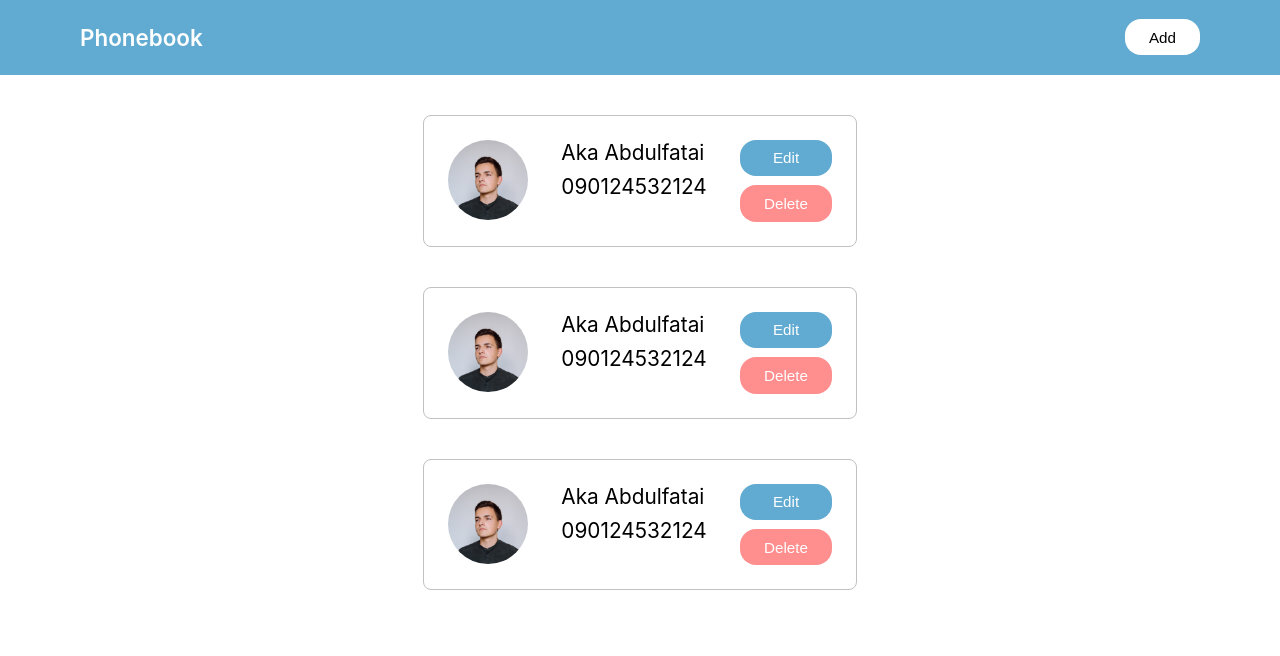
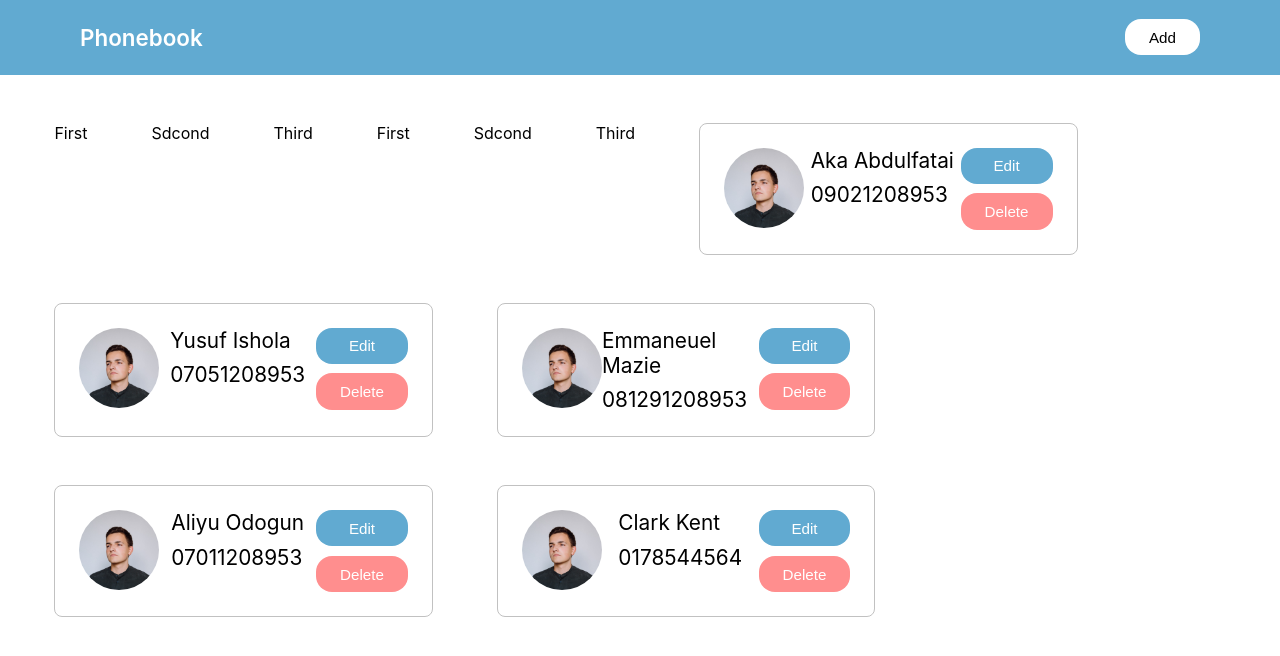
Before and after one commit to abdulfataiaka/phonebook, a React (Create React App) app: page / in a window 1280 px wide. Shown: the top 656 px of the page. Built offline with nearby package versions, Linux system fonts and the light colour scheme.

Commit message:
add contacts mocks file

```diff
--- a/src/components/Contact/index.js
+++ b/src/components/Contact/index.js
@@ -1,13 +1,12 @@
 import './styles.css';
-import AvatarImage from '../../images/avatar.jpeg';
 
-const Contact = () => {
+const Contact = (props) => {
     return (
         <div className="contact">
-            <img src={AvatarImage} alt="avatar" />
+            <img src={props.image} alt="avatar" />
             <div className="info">
-                <span>Aka Abdulfatai</span>
-                <span>090124532124</span>
+                <span>{props.name}</span>
+                <span>{props.phone}</span>
             </div>
             <div className="buttons">
                 <button>Edit</button>
--- a/src/components/Contact/styles.css
+++ b/src/components/Contact/styles.css
@@ -1,11 +1,9 @@
 .contact {
     display: flex;
-    width: 30%;
-    justify-content: space-between;
-    margin: 2.5rem auto 0;
     padding: 1.5rem;
     border-radius: 0.5rem;
     border: 0.1rem solid #C1C1C1;
+    justify-content: space-between;
 }
 
 .contact img {
--- a/src/components/ContactsPage/index.js
+++ b/src/components/ContactsPage/index.js
@@ -1,13 +1,38 @@
+import './styles.css';
 import Header from '../Header';
 import Contact from '../Contact';
+import contacts from '../../mocks';
 
 const ContactsPage = () => {
     return (
         <div>
             <Header />
-            <Contact />
-            <Contact />
-            <Contact />
+            <div className="contact-list">
+                <div>First</div>
+                <div>Sdcond</div>
+                <div>Third</div>
+
+                {
+                    [
+                        <div>First</div>,
+                        <div>Sdcond</div>,
+                        <div>Third</div>,
+                    ]
+                }
+
+                {
+                    contacts.map((contact, index) => {
+                        return (
+                            <Contact
+                                key={index}
+                                image={contact.image}
+                                name={contact.name}
+                                phone={contact.phone}
+                            />
+                        )
+                    })
+                }
+            </div>
         </div>
     );
 }
--- /dev/null
+++ b/src/components/ContactsPage/styles.css
@@ -0,0 +1,13 @@
+.contact-list {
+    display: flex;
+    width: 91.5%;
+    flex-wrap: wrap;
+    overflow: hidden;
+    column-gap: 4rem;
+    row-gap: 3rem;
+    margin: 3rem auto;
+}
+
+.contact-list .contact {
+    flex-basis: 28.05%;
+}
--- /dev/null
+++ b/src/mocks.js
@@ -0,0 +1,31 @@
+import AvatarImage from './images/avatar.jpeg';
+
+const contacts = [
+    {
+        name: 'Aka Abdulfatai',
+        phone: '09021208953',
+        image: AvatarImage,
+    },
+    {
+        name: 'Yusuf Ishola',
+        phone: '07051208953',
+        image: AvatarImage,
+    },
+    {
+        name: 'Emmaneuel Mazie',
+        phone: '081291208953',
+        image: AvatarImage,
+    },
+    {
+        name: 'Aliyu Odogun',
+        phone: '07011208953',
+        image: AvatarImage,
+    },
+    {
+        name: 'Clark Kent',
+        phone: '0178544564',
+        image: AvatarImage,
+    },
+];
+
+export default contacts;
```
